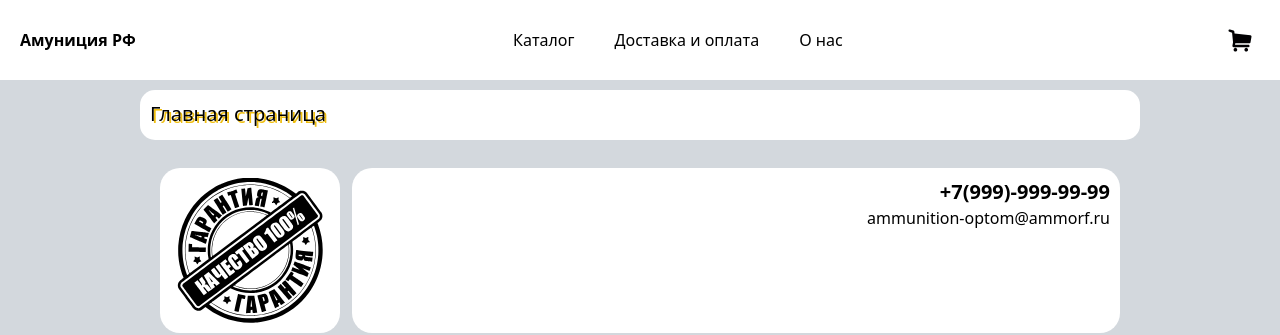
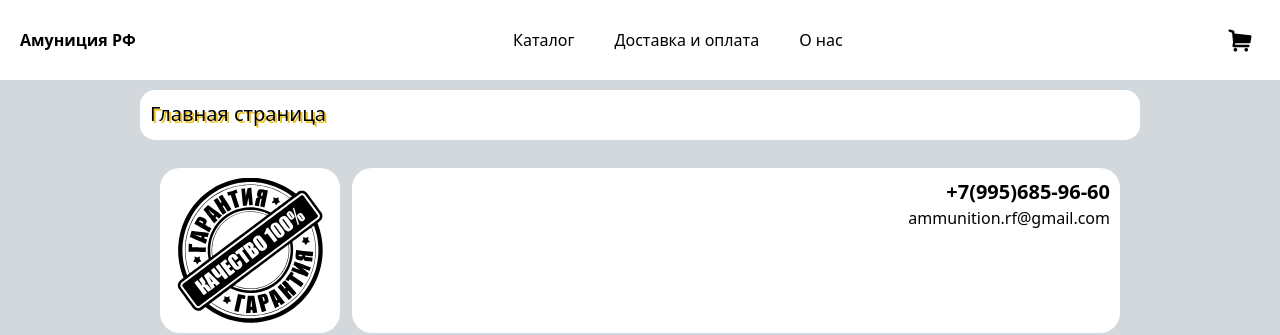
Before and after one commit to EgorBokov/ammo-client, a Nuxt app: page / in a window 1280 px wide. Shown: the top 335 px of the page. Built offline with nearby package versions, Linux system fonts and the light colour scheme; no server answers.

Commit message:
uploaded

```diff
--- a/pages/catalog/armors/index.vue
+++ b/pages/catalog/armors/index.vue
@@ -15,7 +15,7 @@
           :price="item.price"
           route="armors"
       >
-        <img :src="`${config.public.backendURL}/${item.images[0]}`" alt="Изображение товара">
+        <img :src="`${config.public.backendURL}/${item.images[0]}`" alt="Изображение товара" class="max-h-[320px]">
       </TheProductItem>
     </div>
   </TheContainer>
--- a/pages/index.vue
+++ b/pages/index.vue
@@ -10,8 +10,8 @@
           <img src="../assets/guarantee.svg" alt="Знак качества">
         </div>
         <div class="flex flex-col rounded-[20px] p-[10px] bg-[#fff] w-full items-end">
-          <h2 class="font-bold text-xl">+7(999)-999-99-99</h2>
-          <p>ammunition-optom@ammorf.ru</p>
+          <h2 class="font-bold text-xl">+7(995)685-96-60</h2>
+          <p>ammunition.rf@gmail.com</p>
         </div>
       </div>
       <div class="flex gap-3">
```
